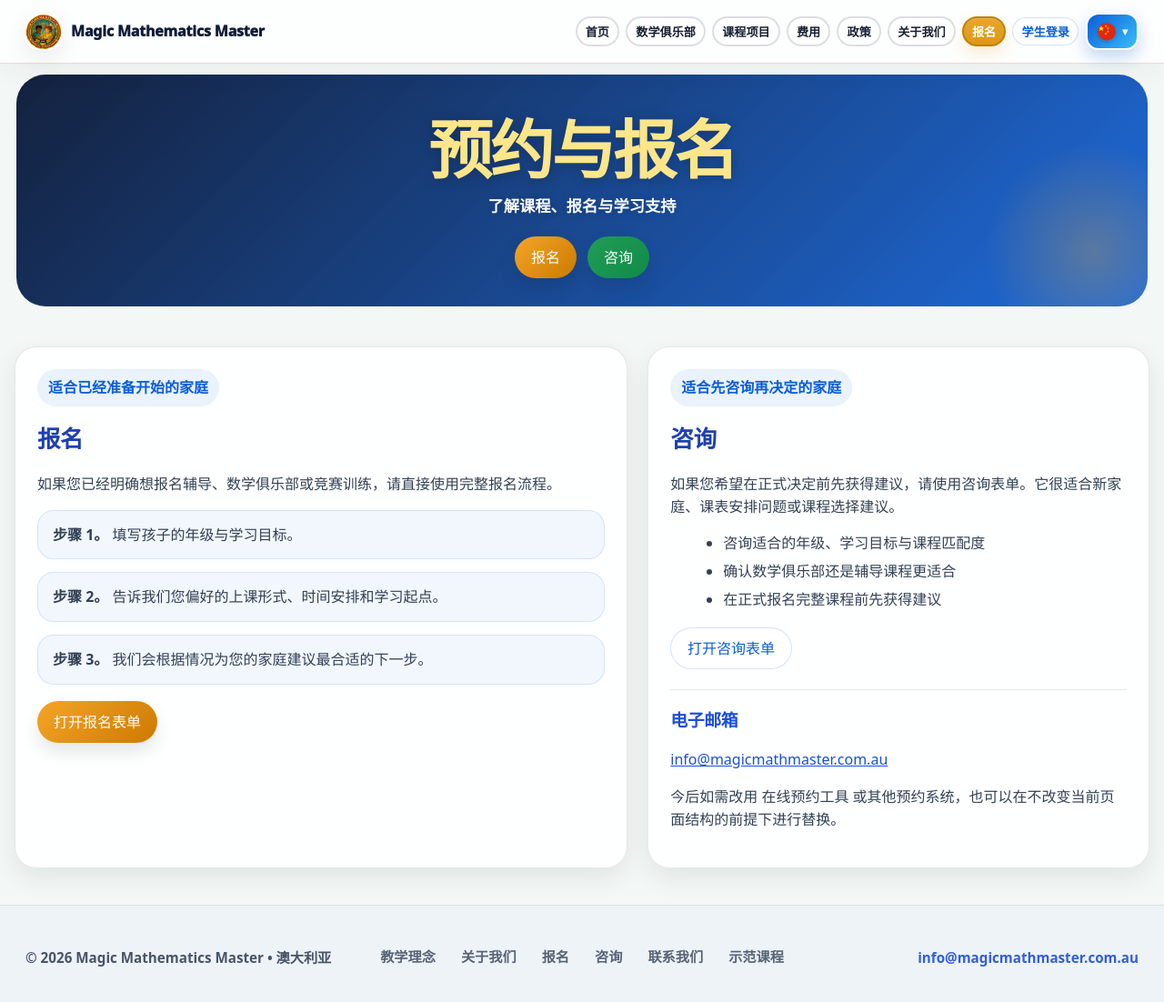
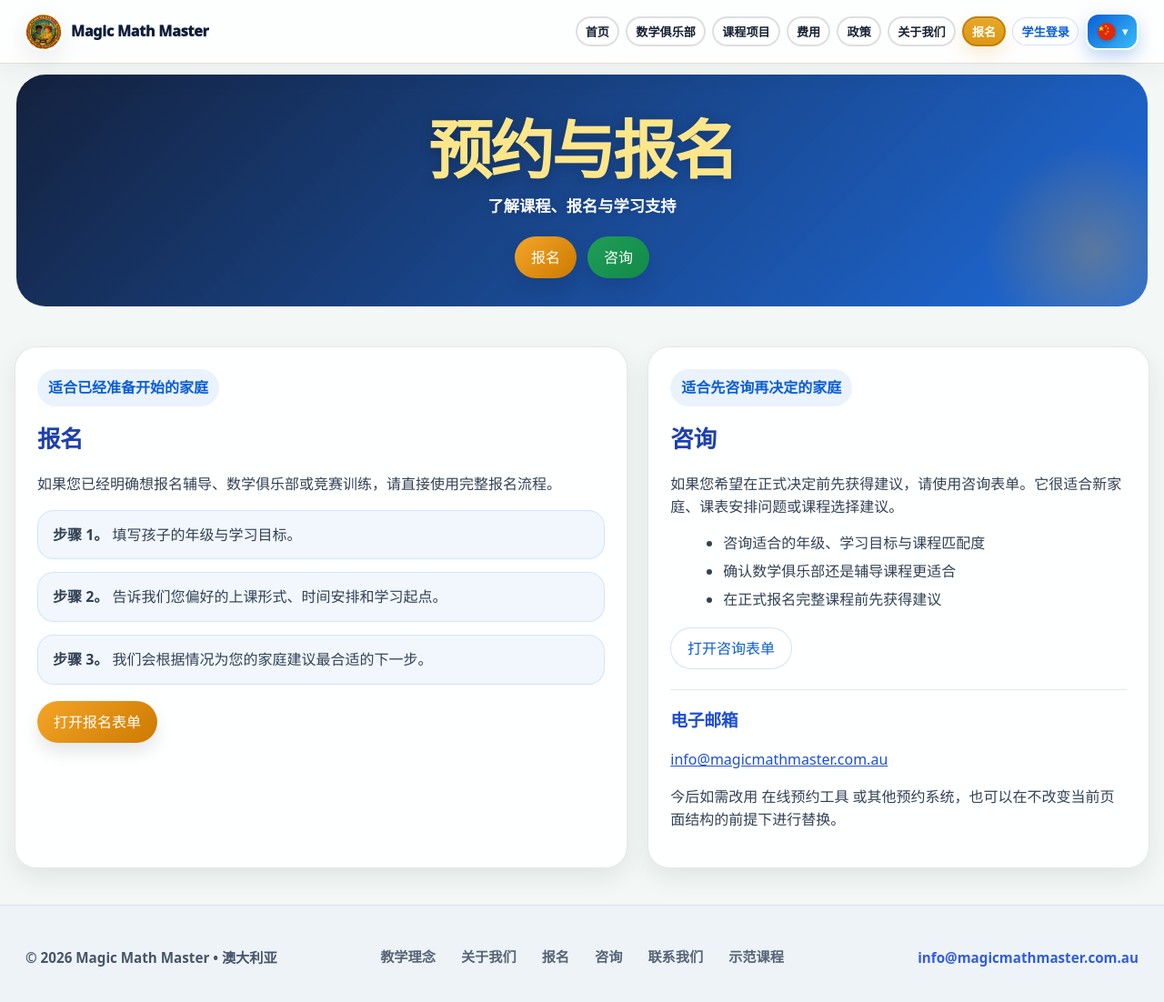
Before and after one commit to 3aMAuVn/Final3lan38, a Jekyll site: the page built from cn/booking.html, in a window 1280 px wide and 1137 px high. Shown: the top 1102 px of the window at 91% size. Built offline with Jekyll 4.4.1, drawn with Linux system fonts in a browser that asks for light colours.

Commit message:
Update contact label and brand name in site.yml
Preserve Brand nmae

```diff
--- a/_data/site.yml
+++ b/_data/site.yml
@@ -25,6 +25,6 @@
 location_zh: 澳大利亚
 footer_blurb_zh: 以建立自信为核心、结构清晰、沟通透明的高品质数学辅导。
 student_login_label_zh: 学生登录
-contact_label_zh: 联系我们
-brand_zh: Magic Mathematics Master
+contact_label_zh: Magic Math Master
+brand_zh: Magic Math Master
 brand_founder_zh: Tuyet Vu 博士
```
